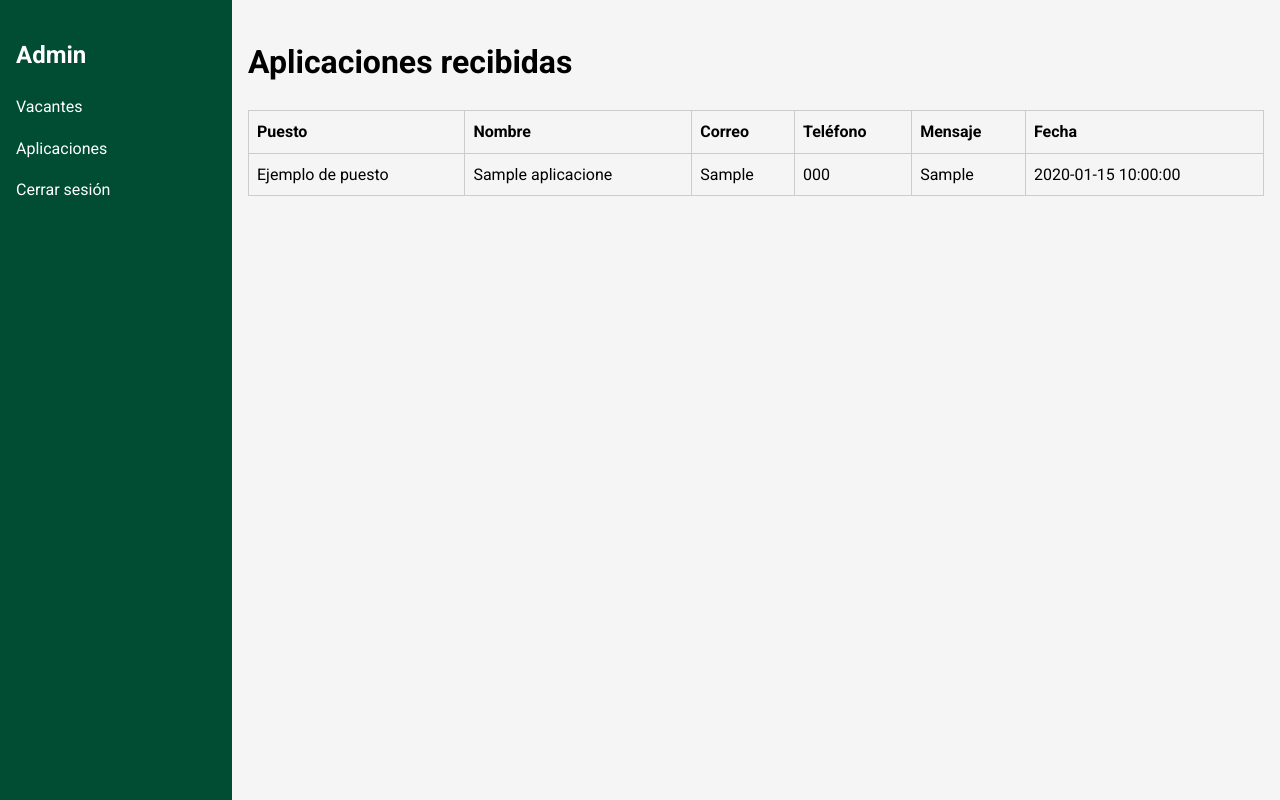
After one commit to ALEXSTR19/Sitio-Pemex, a PHP site: page /aplicaciones.php in a window 1280 px wide. The commit adds this page. Run offline with PHP 8.4, Linux system fonts and the light colour scheme; a user stored in the database is signed in; data comes from the database, SQL or seed files in the repository; tables that the repository leaves empty hold one stand-in row (values such as "Sample post").

Commit message:
feat: add applications view for admin

```diff
--- /dev/null
+++ b/aplicaciones.php
@@ -0,0 +1,53 @@
+<?php
+session_start();
+if (!isset($_SESSION['usuario_id'])) {
+    header('Location: login.php');
+    exit();
+}
+require_once 'conexion.php';
+
+$applications = $conn->query("SELECT a.id, v.puesto, a.nombre, a.correo, a.telefono, a.mensaje, a.fecha FROM aplicaciones a JOIN vacantes v ON a.vacante_id = v.id ORDER BY a.fecha DESC");
+?>
+<!DOCTYPE html>
+<html lang="es">
+<head>
+    <meta charset="UTF-8">
+    <title>Aplicaciones</title>
+    <link rel="stylesheet" href="css/style.css">
+</head>
+<body class="dashboard-page">
+<div class="dashboard-container">
+    <aside class="sidebar">
+        <h2>Admin</h2>
+        <ul>
+            <li><a href="dashboard.php">Vacantes</a></li>
+            <li><a href="aplicaciones.php">Aplicaciones</a></li>
+            <li><a href="logout.php">Cerrar sesi&oacute;n</a></li>
+        </ul>
+    </aside>
+    <main class="dashboard-content">
+        <h1>Aplicaciones recibidas</h1>
+        <table class="vacantes-table">
+            <tr>
+                <th>Puesto</th>
+                <th>Nombre</th>
+                <th>Correo</th>
+                <th>Tel&eacute;fono</th>
+                <th>Mensaje</th>
+                <th>Fecha</th>
+            </tr>
+            <?php while($row = $applications->fetch_assoc()): ?>
+            <tr>
+                <td><?php echo htmlspecialchars($row['puesto']); ?></td>
+                <td><?php echo htmlspecialchars($row['nombre']); ?></td>
+                <td><?php echo htmlspecialchars($row['correo']); ?></td>
+                <td><?php echo htmlspecialchars($row['telefono']); ?></td>
+                <td><?php echo nl2br(htmlspecialchars($row['mensaje'])); ?></td>
+                <td><?php echo htmlspecialchars($row['fecha']); ?></td>
+            </tr>
+            <?php endwhile; ?>
+        </table>
+    </main>
+</div>
+</body>
+</html>
--- a/dashboard.php
+++ b/dashboard.php
@@ -67,6 +67,7 @@ $vacantes = $conn->query('SELECT id, puesto, descripcion, ubicacion, sueldo, hor
         <h2>Admin</h2>
         <ul>
             <li><a href="#vacantes">Vacantes</a></li>
+            <li><a href="aplicaciones.php">Aplicaciones</a></li>
             <li><a href="logout.php">Cerrar sesi&oacute;n</a></li>
         </ul>
     </aside>
```
Also changed, not shown: README.md.
